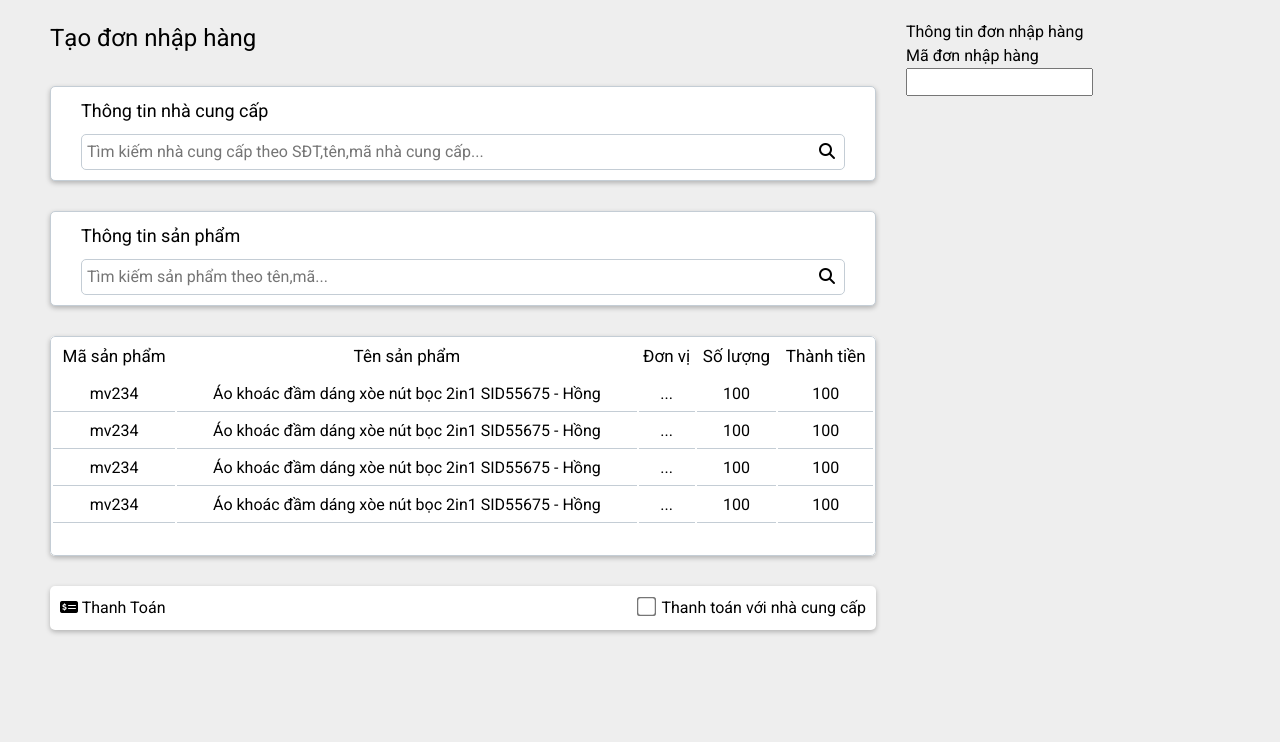
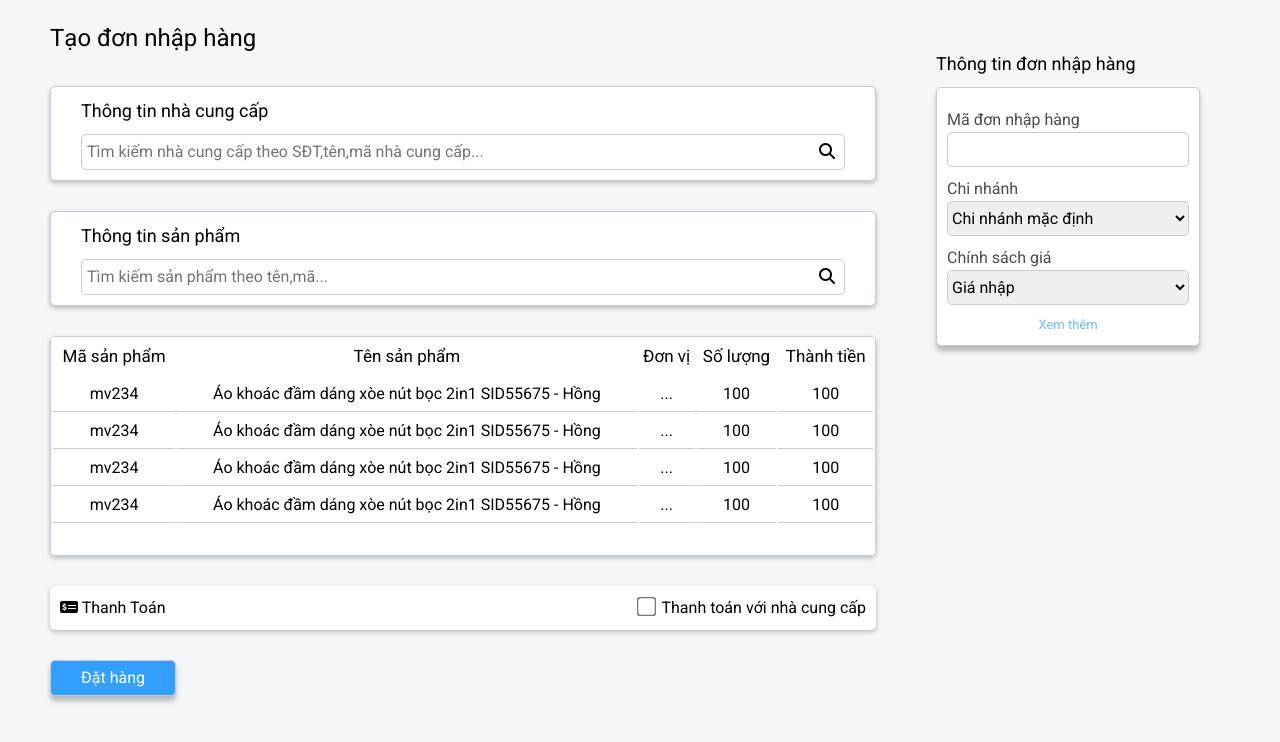
Before and after one commit to Nhom2Duan1/Duan1, a PHP site: page /product/impro.html in a window 1280 px wide. Shown: the top 742 px of the page. Run offline with PHP 8.4, Linux system fonts and the light colour scheme.

Commit message:
upload 90% form import goods

```diff
--- a/product/css/impro.css
+++ b/product/css/impro.css
@@ -1,6 +1,6 @@
 @import url("https://fonts.googleapis.com/css2?family=Roboto&display=swap");
 :root {
-  --background-clr: #eeeeee;
+  --background-clr: #f4f6f8;
   --button-clr: #33a0ff;
 }
 *,
@@ -149,6 +149,65 @@ body {
   border: 1px solid #c4cdd5;
   border-radius: 5px;
 }
+.boxleft .btn_order{
+  margin-top: 30px;
+}
+.boxleft .btn_order button{
+  padding: 5px 30px;
+  border: none;
+  background-color: #33a0ff;
+  color:white;
+  border: 1px solid #c4cdd5;
+  border-radius: 5px;
+  cursor: pointer;
+  box-shadow: 0 5px 5px #00000040;
+}
 .display{
   display: grid;
 }
+.block{
+  display: block;
+}
+.boxright{
+  padding: 30px;
+}
+.boxright .infor_Order .infor_Oreder-title{
+  font-size: large;
+}
+.boxright .infor_Order .infor_Order-form{
+  margin-top: 10px;
+  padding: 10px;
+  background-color: #fff;
+  border: 1px solid #c4cdd5;
+  border-radius: 5px;
+  box-shadow: 0 5px 5px #00000040;
+}
+.boxright .infor_Order .infor_Order-form p{
+  font-size: medium;
+  opacity: .7;
+  margin-top: 10px;
+}
+.infor_Order .infor_Order-form input{
+  width: 100%;
+  height: 35px;
+  padding: 5px;
+  border-radius: 5px;
+  border: 1px solid #c4cdd5;
+}
+.infor_Order .infor_Order-form .opsiton1,.opsiton2{
+  width: 100%;
+  height: 35px;
+  border-radius: 5px;
+  border: 1px solid #c4cdd5;
+}
+.infor_Order .infor_Order-form .text_seemore{
+  text-align: center;
+  margin-top: 10px;
+  font-size: small;
+  opacity: .7;
+  color: #33a0ff;
+  cursor: pointer;
+}
+.infor_Order .infor_Order-form .seemore{
+  display: none;
+}
--- a/product/css/style.css
+++ b/product/css/style.css
@@ -1,6 +1,6 @@
 @import url("https://fonts.googleapis.com/css2?family=Roboto&display=swap");
 :root {
-  --background-clr: #eeeeee;
+  --background-clr: #f4f6f8;
   --button-clr: #33a0ff;
 }
 *,
--- a/product/impro.html
+++ b/product/impro.html
@@ -33,11 +33,16 @@
         <div class="info_Supplier">
           <h3>Thông tin sản phẩm</h3>
           <form action="">
-            <input class="focus" type="text" placeholder="Tìm kiếm sản phẩm theo tên,mã..." />
+            <input
+              class="focus"
+              type="text"
+              placeholder="Tìm kiếm sản phẩm theo tên,mã..."
+            />
             <button><i class="fas fa-search"></i></button>
           </form>
         </div>
         <!-- end thông tin sản phẩm -->
+        <form action="">
           <!-- Form thêm sản phẩm -->
           <div class="add_product">
             <table>
@@ -117,6 +122,12 @@
             </div>
           </div>
           <!-- end payment -->
+          <!-- btn Đặt hàng -->
+          <div class="btn_order">
+            <button class="">Đặt hàng</button>
+          </div>
+          <!-- end btn đặt hàng -->
+        </form>
       </div>
       <!-- end box left -->
       <!-- box right -->
@@ -126,6 +137,21 @@
           <form action="" class="infor_Order-form">
             <p>Mã đơn nhập hàng</p>
             <input type="text" />
+            <p>Chi nhánh</p>
+            <select name="" id="" class="opsiton1">
+              <option value="">Chi nhánh mặc định</option>
+            </select>
+            <p>Chính sách giá</p>
+            <select name="" id="" class="opsiton2">
+              <option value="">Giá nhập</option>
+            </select>
+            <div class="seemore">
+              <p>Tham chiếu</p>
+              <input type="text" />
+              <p>Ngày giao hẹn</p>
+              <input type="date" />
+            </div>
+            <div onclick="seemoreclick()" class="text_seemore">Xem thêm</div>
           </form>
         </div>
       </div>
--- a/product/js/main.js
+++ b/product/js/main.js
@@ -13,3 +13,18 @@ for(let i = 0; i<=inputfocus.length;i++){
     inputfocus[i].style.border = "2px solid #2192FF";
   })
 }
+function seemoreclick(){
+  let seemore = document.querySelector('.seemore');
+  let textSeemore = document.querySelector('.text_seemore');
+  console.log(textSeemore);
+  if(seemore.style.display ===  'none'){
+    seemore.style.display =  'block';
+    textSeemore.textContent = 'Thu gọn'
+  } else{
+    seemore.style.display =  'none';
+    textSeemore.textContent = 'Xem thêm'
+  }
+  // if(seemore.style.display ==  'block'){
+  //   textSeemore.textContent = 'Thu gọn';seemore.style.display =  'none';
+  // }
+}
```
Lines whose indentation alone changed are shown as unchanged.
